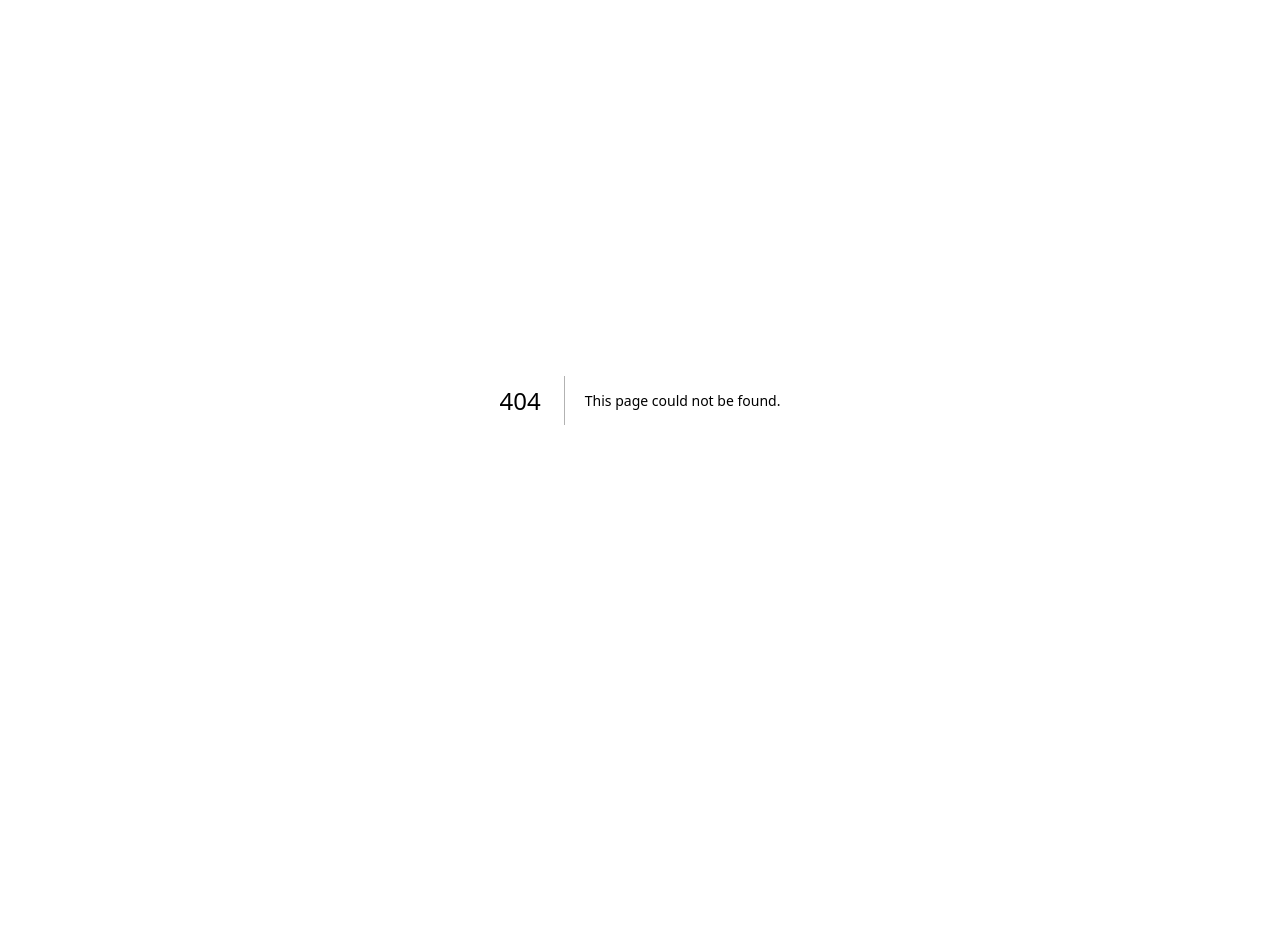
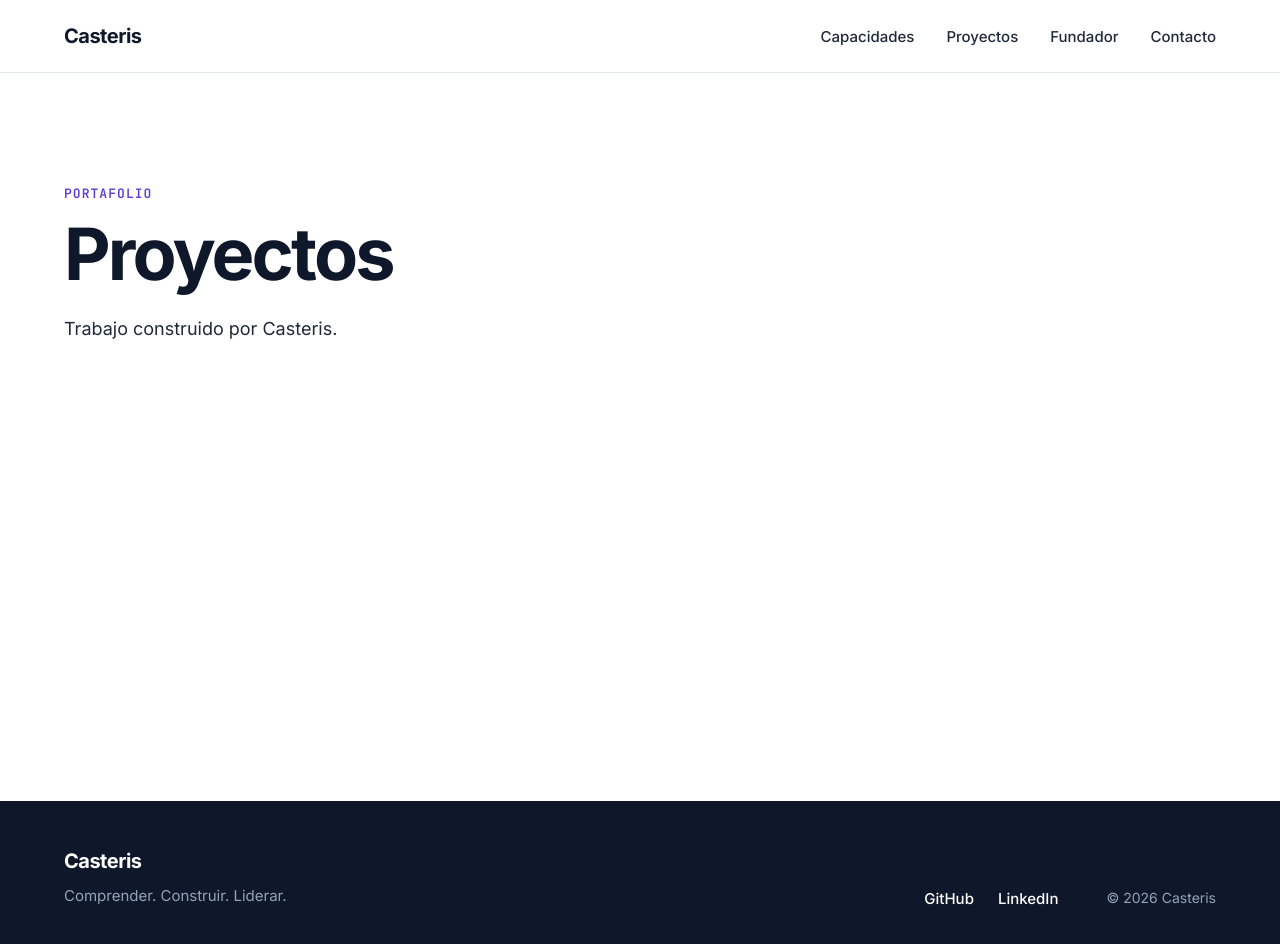
Before and after one commit to casteris/casteris, a Next.js app: page /proyectos in a window 1280 px wide. Before the commit this address had no page. Shown: the top 944 px of the page. Before the commit the page ends 800 px from the top, so only its background shows below. Built offline with nearby package versions, Linux system fonts and the light colour scheme.

Commit message:
feat: establish portfolio foundation

```diff
--- /dev/null
+++ b/src/app/proyectos/page.css
@@ -0,0 +1,49 @@
+.projects-page {
+  min-height: calc(100vh - 4.5rem);
+  background: var(--color-white);
+}
+
+.projects-page__intro {
+  padding: 7rem 0;
+}
+
+.projects-page__container {
+  width: min(100% - 2rem, 72rem);
+  margin: 0 auto;
+}
+
+.projects-page__eyebrow {
+  margin: 0 0 1rem;
+  color: var(--color-primary);
+  font-family: var(--font-mono);
+  font-size: 0.8125rem;
+  font-weight: 600;
+  letter-spacing: 0.08em;
+  text-transform: uppercase;
+}
+
+.projects-page__title {
+  margin: 0;
+  color: var(--color-black);
+  font-size: clamp(2.5rem, 6vw, 4.5rem);
+  line-height: 1;
+  letter-spacing: -0.04em;
+}
+
+.projects-page__description {
+  max-width: 36rem;
+  margin: 1.5rem 0 0;
+  color: var(--color-graphite);
+  font-size: 1.125rem;
+  line-height: 1.7;
+}
+
+@media (max-width: 48rem) {
+  .projects-page {
+    min-height: calc(100vh - 4rem);
+  }
+
+  .projects-page__intro {
+    padding: 4.5rem 0;
+  }
+}
--- /dev/null
+++ b/src/app/proyectos/page.tsx
@@ -0,0 +1,27 @@
+import Footer from "../../components/Footer/Footer";
+import Header from "../../components/Header/Header";
+import "./page.css";
+
+export default function ProjectsPage() {
+  return (
+    <>
+      <Header />
+
+      <main className="projects-page">
+        <section className="projects-page__intro">
+          <div className="projects-page__container">
+            <p className="projects-page__eyebrow">Portafolio</p>
+
+            <h1 className="projects-page__title">Proyectos</h1>
+
+            <p className="projects-page__description">
+              Trabajo construido por Casteris.
+            </p>
+          </div>
+        </section>
+      </main>
+
+      <Footer />
+    </>
+  );
+}
--- a/src/components/Header/Header.tsx
+++ b/src/components/Header/Header.tsx
@@ -1,18 +1,34 @@
 "use client";
 
 import Link from "next/link";
+import { usePathname } from "next/navigation";
 import { useState } from "react";
 import "./Header.css";
 
-const navigationItems = [
-  { label: "Capacidades", href: "#capacidades" },
-  { label: "Proyectos", href: "#proyectos" },
-  { label: "Fundador", href: "#fundador" },
-  { label: "Contacto", href: "#contacto" },
-];
+export default function Header() {
+  const pathname = usePathname();
+  const [isMenuOpen, setIsMenuOpen] = useState(false);
 
-export default function Header() {
-  const [isMenuOpen, setIsMenuOpen] = useState(false);
+  const isHomePage = pathname === "/";
+
+  const navigationItems = [
+    {
+      label: "Capacidades",
+      href: isHomePage ? "#capacidades" : "/#capacidades",
+    },
+    {
+      label: "Proyectos",
+      href: isHomePage ? "#proyectos" : "/proyectos",
+    },
+    {
+      label: "Fundador",
+      href: isHomePage ? "#fundador" : "/#fundador",
+    },
+    {
+      label: "Contacto",
+      href: isHomePage ? "#contacto" : "/#contacto",
+    },
+  ];
 
   const closeMenu = () => {
     setIsMenuOpen(false);
@@ -24,7 +40,7 @@ export default function Header() {
         <Link
           className="site-header__wordmark"
           href="/"
-          aria-label="Casteris, ir al inicio"
+          onClick={closeMenu}
         >
           Casteris
         </Link>
@@ -48,14 +64,14 @@ export default function Header() {
           aria-label="Navegación principal"
         >
           {navigationItems.map((item) => (
-            <a
-              key={item.href}
+            <Link
+              key={item.label}
               className="site-header__link"
               href={item.href}
               onClick={closeMenu}
             >
               {item.label}
-            </a>
+            </Link>
           ))}
         </nav>
       </div>
```
